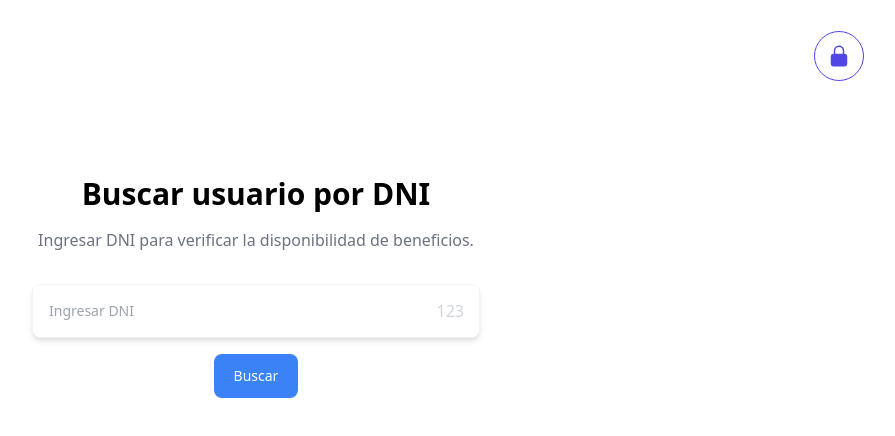
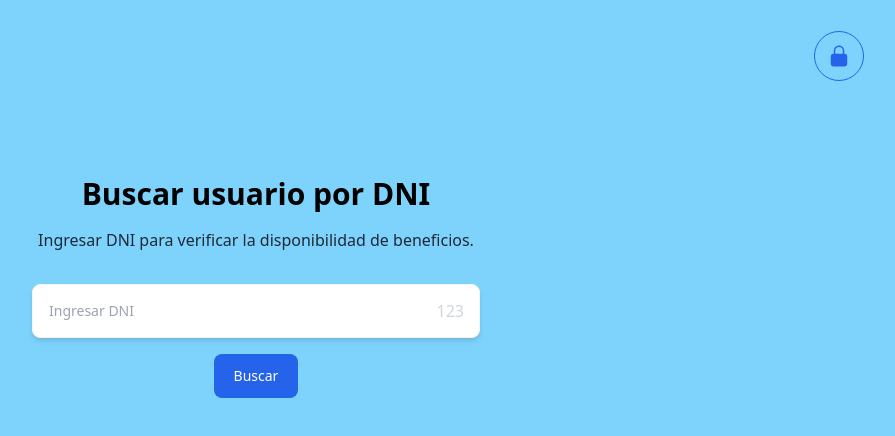
Before and after one commit to ericfrodriguez/affiliate-front, a React (Vite) app: page / in a window 1280 px wide. Shown: the top 436 px of the page, without its empty margins (384-1279 px from the left). Built offline with nearby package versions, Linux system fonts and the light colour scheme; no server answers.

Commit message:
bg color check benefits changed

```diff
--- a/src/components/AffiliateForm.jsx
+++ b/src/components/AffiliateForm.jsx
@@ -24,7 +24,7 @@ export const AffiliateForm = ({ handleResponse }) => {
 			<div className="mx-auto max-w-lg text-center">
 				<h1 className="text-2xl font-bold sm:text-3xl">Buscar usuario por DNI</h1>
 
-				<p className="mt-4 text-gray-500">
+				<p className="mt-4 text-gray-800">
 					Ingresar DNI para verificar la disponibilidad de beneficios.
 				</p>
 			</div>
@@ -51,7 +51,7 @@ export const AffiliateForm = ({ handleResponse }) => {
 
 					<button
 						type="submit"
-						className="inline-block rounded-lg bg-blue-500 px-5 py-3 text-sm font-medium text-white"
+						className="inline-block rounded-lg bg-blue-600 px-5 py-3 text-sm font-medium text-white"
 					>
 						Buscar
 					</button>
--- a/src/components/ButtonIcon.jsx
+++ b/src/components/ButtonIcon.jsx
@@ -4,7 +4,7 @@ export const ButtonIcon = ({icon, to}) => {
 	return (
 		<>
 			<Link
-				className="inline-block rounded-full border border-indigo-600 p-3 text-indigo-600 hover:bg-indigo-600 hover:text-white focus:outline-none focus:ring active:bg-indigo-500"
+				className="inline-block rounded-full border border-blue-600 p-3 text-blue-600 hover:bg-blue-600 hover:text-white focus:outline-none focus:ring active:bg-blue-500"
 				to={to}
 			>
 				{
--- a/src/components/CreateForm.jsx
+++ b/src/components/CreateForm.jsx
@@ -23,7 +23,7 @@ export const CreateForm = ({ closeCreate }) => {
 			console.log(response);
 			closeCreate();
 		} catch (error) {
-			console.log(error)
+			console.log(error.message)
 			// showAlertMessage('Error', 'Usuario y/o contraseña incorrectos');
 		}
 	}
--- a/src/pages/CheckBenefits.jsx
+++ b/src/pages/CheckBenefits.jsx
@@ -29,13 +29,13 @@ export const CheckBenefits = () => {
 	}
 
 	return (
-		<>
+		<div className="bg-sky-300 h-screen">
 
 			<div className="flex items-center justify-end cursor-pointer p-8 h-28">
 					<ButtonIcon to='/auth/signin' icon={<LockIcon />} />
 			</div>
 			<AffiliateForm handleResponse={handleResponse} />
 			{showMessage && <AffiliateMessage user={user} success={success} />}
-		</>
+		</div>
 	)
 }
```
